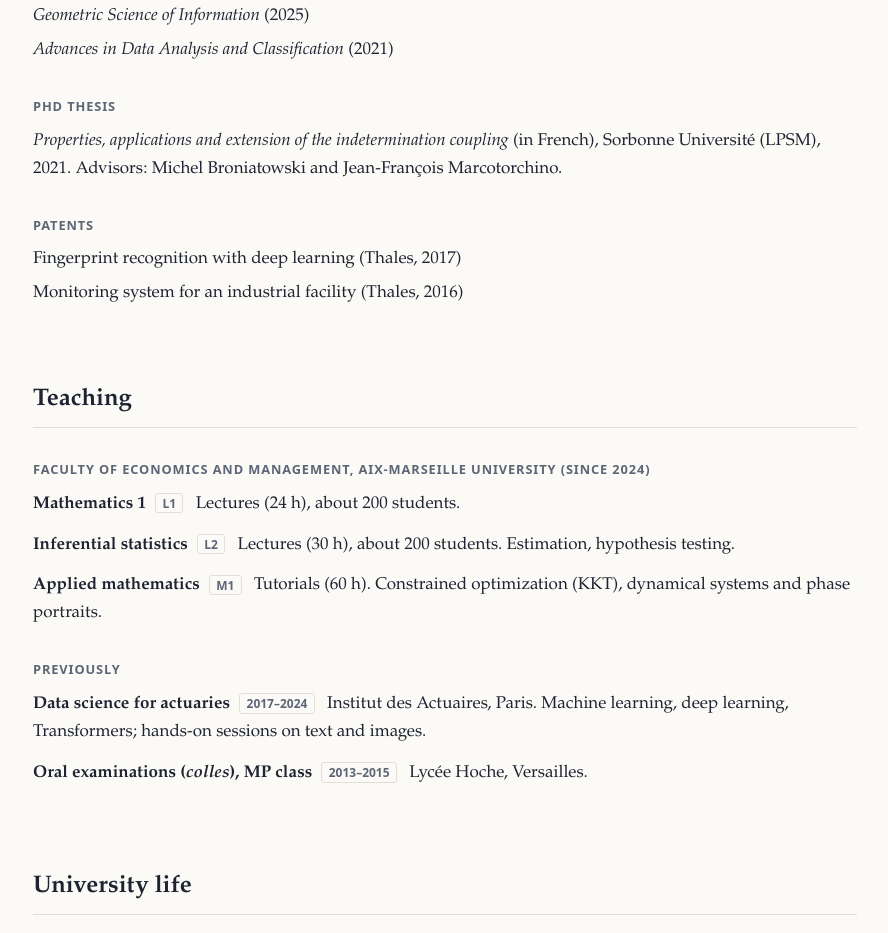
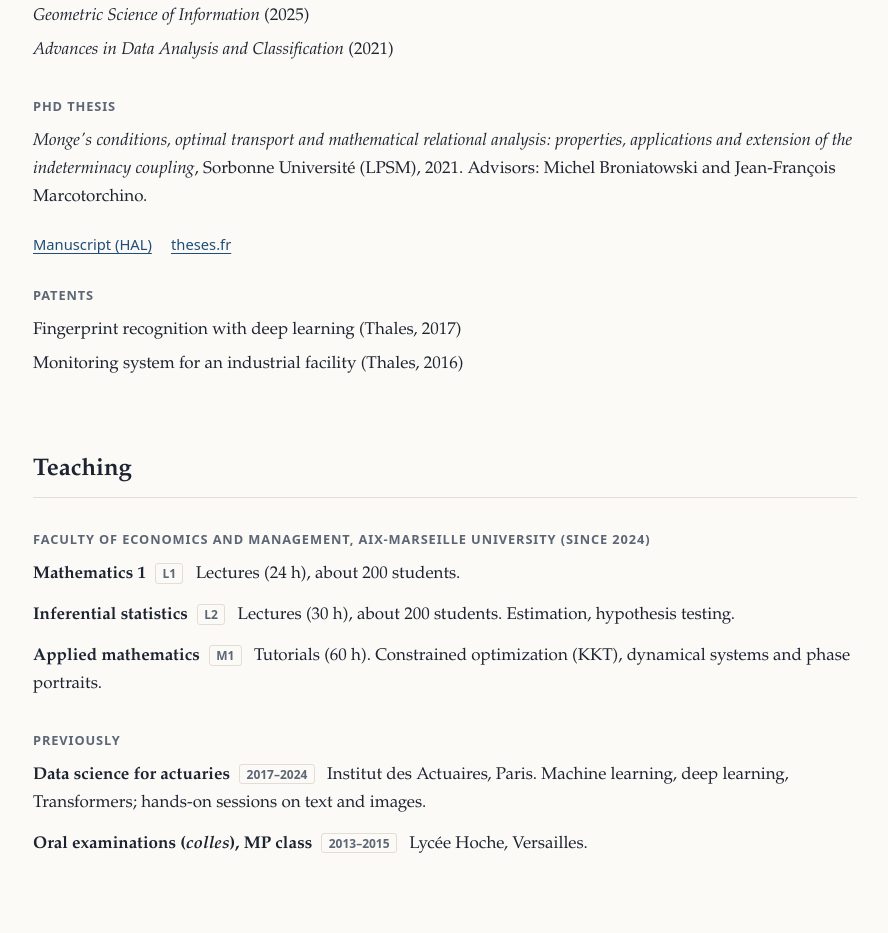
Before and after one commit to pierre-bertrand-hume/pierre-bertrand-hume.github.io, a plain HTML site: page index.html in a window 1280 px wide. Shown: the part 2154-3087 px from the top of the page, without its empty margins (195-1083 px from the left). Drawn offline with Linux system fonts and the light colour scheme.

Commit message:
Thèse : titre complet et liens HAL / theses.fr
Co-Authored-By: Claude Fable 5.2 <noreply@anthropic.com>

```diff
--- a/index.html
+++ b/index.html
@@ -150,8 +150,12 @@
 
   <h3><span class="fr">Thèse</span><span class="en">PhD thesis</span></h3>
   <p>
-    <span class="fr"><em>Propriétés, applications et extension du couplage d'indétermination</em>, Sorbonne Université (LPSM), 2021. Direction : Michel Broniatowski et Jean-François Marcotorchino.</span>
-    <span class="en"><em>Properties, applications and extension of the indetermination coupling</em> (in French), Sorbonne Université (LPSM), 2021. Advisors: Michel Broniatowski and Jean-François Marcotorchino.</span>
+    <span class="fr"><em>Conditions de Monge, transport optimal et pont relationnel : propriétés, applications et extension du couplage d'indétermination</em>, Sorbonne Université (LPSM), 2021. Direction : Michel Broniatowski et Jean-François Marcotorchino.</span>
+    <span class="en"><em>Monge's conditions, optimal transport and mathematical relational analysis: properties, applications and extension of the indeterminacy coupling</em>, Sorbonne Université (LPSM), 2021. Advisors: Michel Broniatowski and Jean-François Marcotorchino.</span>
+  </p>
+  <p class="links">
+    <a href="https://theses.hal.science/tel-03602842"><span class="fr">Manuscrit (HAL)</span><span class="en">Manuscript (HAL)</span></a>
+    <a href="https://theses.fr/2021SORUS368">theses.fr</a>
   </p>
 
   <h3><span class="fr">Brevets</span><span class="en">Patents</span></h3>
```
